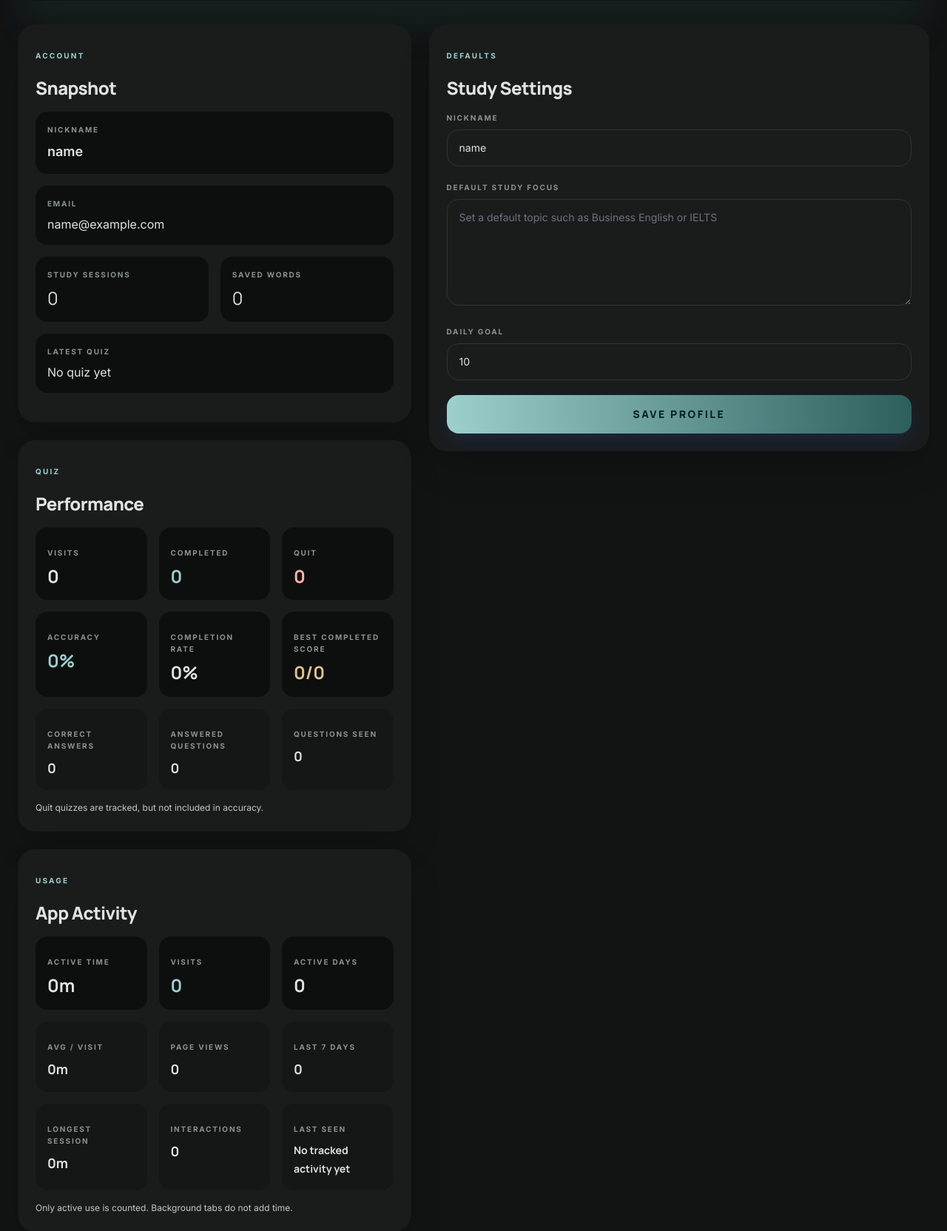
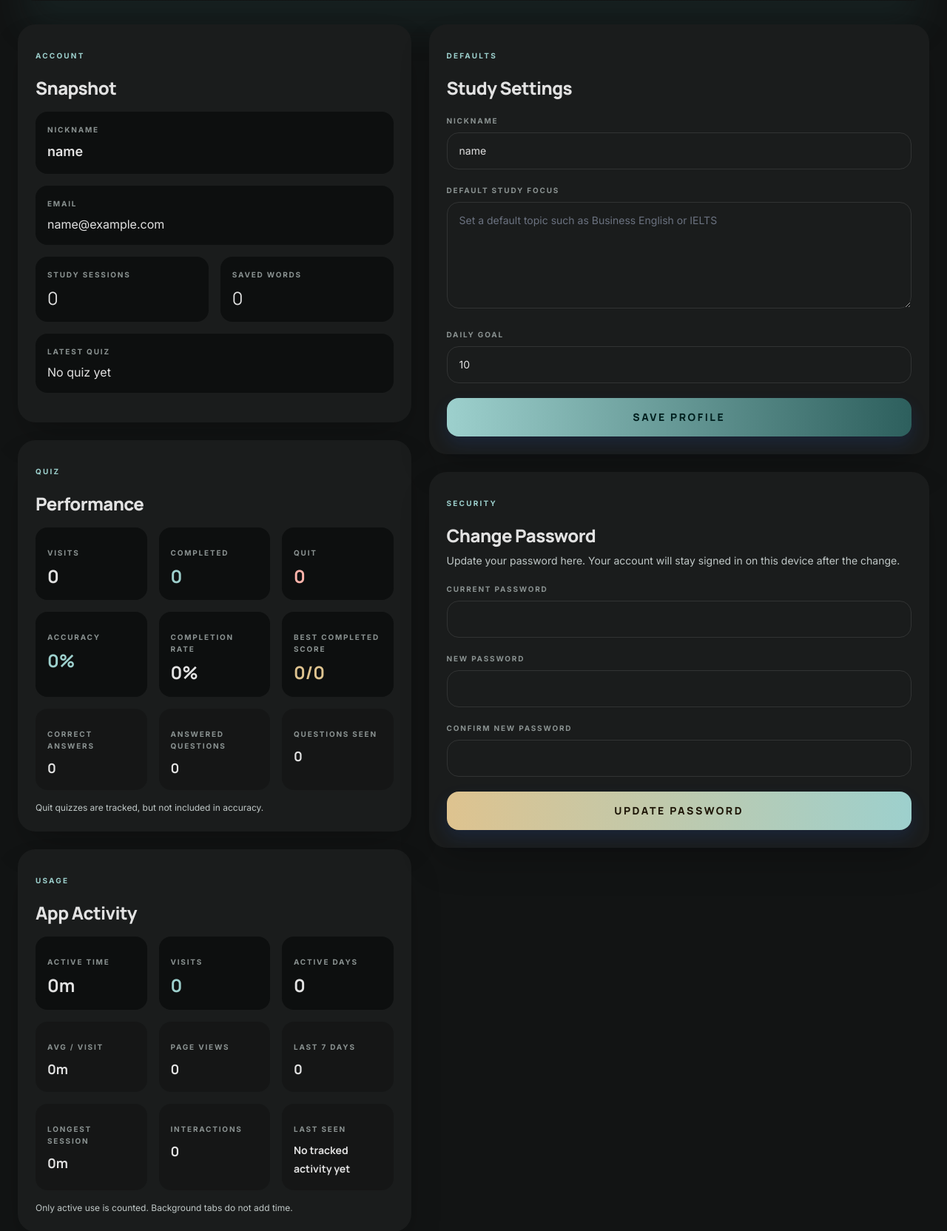
Before and after one commit to Faez0809/vflash.ai, a Flask app: page /profile in a window 1280 px wide. Shown: the part 333-1997 px from the top of the page at 74% size. Run offline with Flask 3, Linux system fonts and the light colour scheme; the visitor is signed in with stand-in values (Sample User, id 1); data comes from the database, SQL or seed files in the repository; data that the repository does not hold is empty; some libraries are stand-ins or nearby versions.

Commit message:
fixed alwasy logged in after signin and added pass reset option

```diff
--- a/app/__init__.py
+++ b/app/__init__.py
@@ -1,3 +1,4 @@
+from datetime import timedelta
 from pathlib import Path
 import os
 import secrets
@@ -169,6 +170,8 @@ def create_app():
     app.config["SESSION_COOKIE_SAMESITE"] = "Lax"
     app.config["REMEMBER_COOKIE_HTTPONLY"] = True
     app.config["REMEMBER_COOKIE_SAMESITE"] = "Lax"
+    app.config["REMEMBER_COOKIE_DURATION"] = timedelta(days=_bounded_int("REMEMBER_COOKIE_DAYS", 365, 7, 365))
+    app.config["REMEMBER_COOKIE_REFRESH_EACH_REQUEST"] = True
     app.config["SESSION_COOKIE_SECURE"] = os.environ.get("SESSION_COOKIE_SECURE", "").lower() in {"1", "true", "yes"}
     app.config["REMEMBER_COOKIE_SECURE"] = app.config["SESSION_COOKIE_SECURE"]
 
--- a/app/routes/auth.py
+++ b/app/routes/auth.py
@@ -38,7 +38,7 @@ def register(app):
             elif user and check_password_hash(user.password, password):
                 user.last_login_at = datetime.utcnow()
                 db.session.commit()
-                login_user(user)
+                login_user(user, remember=True)
                 clear_password_reset_state()
                 if matches_admin_credentials(email, password):
                     session["is_admin"] = True
--- a/app/routes/dashboard.py
+++ b/app/routes/dashboard.py
@@ -1,9 +1,10 @@
 from datetime import date, datetime, timedelta
 
 from flask import flash, jsonify, redirect, render_template, request, session, url_for
-from flask_login import current_user, login_required
+from flask_login import current_user, login_required, login_user
 from sqlalchemy import and_, case, func
 from sqlalchemy.orm import selectinload
+from werkzeug.security import check_password_hash, generate_password_hash
 
 from app import SEARCH_CACHE_TTL_SECONDS, cache
 from app.models import QuizHistory, StudySession, UserAppSession, UserWord, Word, db
@@ -620,16 +621,36 @@ def register(app):
     @login_required
     def profile():
         if request.method == "POST":
-            nickname = clean_text(request.form.get("nickname"))
-            current_user.default_study_focus = clean_text(request.form.get("default_study_focus")) or None
-            try:
-                daily_goal = int(request.form.get("daily_goal", current_user.daily_goal or 10))
-            except (TypeError, ValueError):
-                daily_goal = current_user.daily_goal or 10
-            current_user.nickname = nickname[:80] if nickname else current_user.display_name
-            current_user.daily_goal = max(1, min(daily_goal, 100))
-            db.session.commit()
-            flash("Profile updated successfully.", "success")
+            action = request.form.get("action", "profile").strip().lower()
+            if action == "password":
+                current_password = request.form.get("current_password", "")
+                new_password = request.form.get("new_password", "")
+                confirm_password = request.form.get("confirm_password", "")
+
+                if not check_password_hash(current_user.password, current_password):
+                    flash("Current password is incorrect.", "error")
+                elif len(new_password) < 8:
+                    flash("New password must be at least 8 characters long.", "error")
+                elif new_password != confirm_password:
+                    flash("New passwords do not match.", "error")
+                elif check_password_hash(current_user.password, new_password):
+                    flash("Choose a new password different from your current one.", "error")
+                else:
+                    current_user.password = generate_password_hash(new_password)
+                    db.session.commit()
+                    login_user(current_user, remember=True)
+                    flash("Password updated successfully.", "success")
+            else:
+                nickname = clean_text(request.form.get("nickname"))
+                current_user.default_study_focus = clean_text(request.form.get("default_study_focus")) or None
+                try:
+                    daily_goal = int(request.form.get("daily_goal", current_user.daily_goal or 10))
+                except (TypeError, ValueError):
+                    daily_goal = current_user.daily_goal or 10
+                current_user.nickname = nickname[:80] if nickname else current_user.display_name
+                current_user.daily_goal = max(1, min(daily_goal, 100))
+                db.session.commit()
+                flash("Profile updated successfully.", "success")
             return redirect(url_for("profile"))
 
         total_sessions = StudySession.query.filter_by(user_id=current_user.id).count()
--- a/templates/profile.html
+++ b/templates/profile.html
@@ -295,12 +295,14 @@
                 </section>
             </div>
 
+            <div class="space-y-6">
                 <section class="rounded-3xl border border-white/[0.05] bg-surface-container-low p-6 shadow-2xl">
                     <div class="mb-4">
                         <p class="text-[10px] font-bold tracking-[0.22em] text-primary uppercase mb-2">Defaults</p>
                         <h2 class="font-headline text-2xl font-extrabold tracking-tight text-on-surface mb-0">Study Settings</h2>
                     </div>
                     <form method="post" class="space-y-5">
+                        <input type="hidden" name="action" value="profile">
                         <div class="space-y-2">
                             <label for="nickname" class="text-[10px] font-bold text-outline tracking-[0.18em] uppercase block">Nickname</label>
                             <input id="nickname" name="nickname" type="text" maxlength="80" value="{{ current_user.nickname or current_user.display_name }}" class="w-full bg-[#0d0f0f] border border-white/10 focus:border-primary/40 focus:ring-1 focus:ring-primary/40 rounded-2xl px-4 py-3.5 text-sm text-on-surface outline-none box-border">
@@ -319,6 +321,32 @@
                         <button type="submit" class="w-full bg-gradient-to-r from-primary to-primary-container text-[#00201f] px-6 py-4 rounded-2xl font-headline font-extrabold text-sm uppercase tracking-[0.18em] hover:brightness-110 active:scale-[0.99] duration-200 border-none cursor-pointer">Save Profile</button>
                     </form>
                 </section>
+
+                <section class="rounded-3xl border border-white/[0.05] bg-surface-container-low p-6 shadow-2xl">
+                    <div class="mb-4">
+                        <p class="text-[10px] font-bold tracking-[0.22em] text-primary uppercase mb-2">Security</p>
+                        <h2 class="font-headline text-2xl font-extrabold tracking-tight text-on-surface mb-0">Change Password</h2>
+                        <p class="mt-2 mb-0 text-sm text-on-surface-variant">Update your password here. Your account will stay signed in on this device after the change.</p>
+                    </div>
+                    <form method="post" class="space-y-5">
+                        <input type="hidden" name="action" value="password">
+                        <div class="space-y-2">
+                            <label for="current_password" class="text-[10px] font-bold text-outline tracking-[0.18em] uppercase block">Current Password</label>
+                            <input id="current_password" name="current_password" type="password" autocomplete="current-password" required class="w-full bg-[#0d0f0f] border border-white/10 focus:border-primary/40 focus:ring-1 focus:ring-primary/40 rounded-2xl px-4 py-3.5 text-sm text-on-surface outline-none box-border">
+                        </div>
+                        <div class="space-y-2">
+                            <label for="new_password" class="text-[10px] font-bold text-outline tracking-[0.18em] uppercase block">New Password</label>
+                            <input id="new_password" name="new_password" type="password" minlength="8" autocomplete="new-password" required class="w-full bg-[#0d0f0f] border border-white/10 focus:border-primary/40 focus:ring-1 focus:ring-primary/40 rounded-2xl px-4 py-3.5 text-sm text-on-surface outline-none box-border">
+                        </div>
+                        <div class="space-y-2">
+                            <label for="confirm_password" class="text-[10px] font-bold text-outline tracking-[0.18em] uppercase block">Confirm New Password</label>
+                            <input id="confirm_password" name="confirm_password" type="password" minlength="8" autocomplete="new-password" required class="w-full bg-[#0d0f0f] border border-white/10 focus:border-primary/40 focus:ring-1 focus:ring-primary/40 rounded-2xl px-4 py-3.5 text-sm text-on-surface outline-none box-border">
+                        </div>
+
+                        <button type="submit" class="w-full bg-gradient-to-r from-secondary to-primary text-[#1f1708] px-6 py-4 rounded-2xl font-headline font-extrabold text-sm uppercase tracking-[0.18em] hover:brightness-110 active:scale-[0.99] duration-200 border-none cursor-pointer">Update Password</button>
+                    </form>
+                </section>
+            </div>
         </section>
     </main>
 </div>
```
Lines whose indentation alone changed are shown as unchanged.
